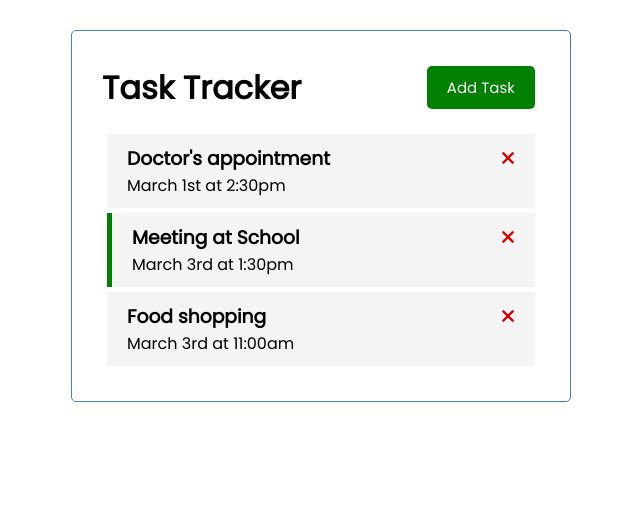
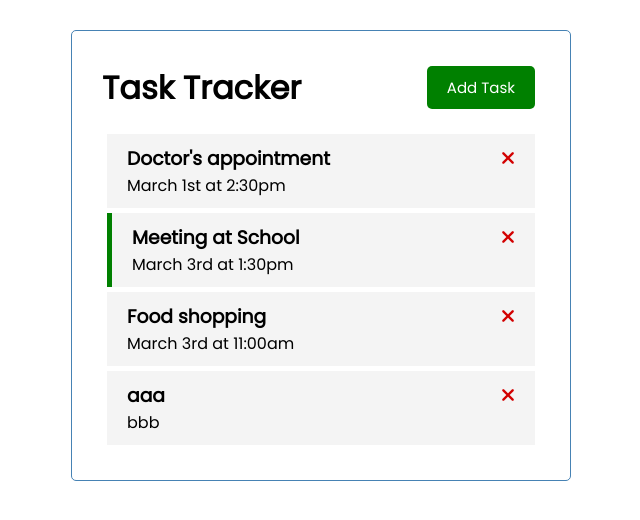
Before and after one commit to 1jds/learning-vue-js-stage-2, a Vue app in the folder vue-practice-project/: page / in a window 1280 px wide. Shown: the top 520 px of the page, without its empty margins (319-959 px from the left). Built offline with nearby package versions, Linux system fonts and the light colour scheme; data requests are answered from the project's data file.

Commit message:
added json-server and db.json it's pretty cool!

```diff
--- /dev/null
+++ b/vue-practice-project/db.json
@@ -0,0 +1,28 @@
+{
+  "tasks": [
+    {
+      "id": 1,
+      "text": "Doctor's appointment",
+      "day": "March 1st at 2:30pm",
+      "reminder": false
+    },
+    {
+      "id": 2,
+      "text": "Meeting at School",
+      "day": "March 3rd at 1:30pm",
+      "reminder": true
+    },
+    {
+      "id": 3,
+      "text": "Food shopping",
+      "day": "March 3rd at 11:00am",
+      "reminder": false
+    },
+    {
+        "id": 4,
+        "text": "aaa",
+        "day": "bbb",
+        "reminder": false
+      }
+  ]
+}
--- a/vue-practice-project/package.json
+++ b/vue-practice-project/package.json
@@ -7,9 +7,11 @@
     "build": "vite build",
     "preview": "vite preview",
     "lint": "eslint . --ext .vue,.js,.jsx,.cjs,.mjs --fix --ignore-path .gitignore",
-    "format": "prettier --write src/"
+    "format": "prettier --write src/",
+    "backend": "json-server --watch db.json --port 5000"
   },
   "dependencies": {
+    "json-server": "^0.17.3",
     "vue": "^3.2.47"
   },
   "devDependencies": {
--- a/vue-practice-project/src/App.vue
+++ b/vue-practice-project/src/App.vue
@@ -31,28 +31,14 @@
     toggleReminder(id) {
       this.tasks = this.tasks.map((task) => task.id === id ? { ...task, reminder: !task.reminder } : task)
     },
+    async fetchTasks() {
+      const res = await fetch('http://localhost:5000/tasks')
+      const data = await res.json()
+      return data
+    },
   },
-  created() {
-    this.tasks = [
-      {
-        id: 1,
-        text: "Doctor's appointment",
-        day: "March 1st at 2:30pm",
-        reminder: false,
-      },
-      {
-        id: 2,
-        text: "Meeting at School",
-        day: "March 3rd at 1:30pm",
-        reminder: true,
-      },
-      {
-        id: 3,
-        text: "Food shopping",
-        day: "March 3rd at 11:00am",
-        reminder: false,
-      }
-    ]
+  async created() {
+    this.tasks = await this.fetchTasks()
   }
 }
 </script>
```
Also changed, not shown: 1 other file (tests, documents, lock files or other folders).
